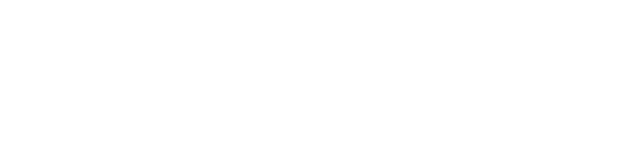
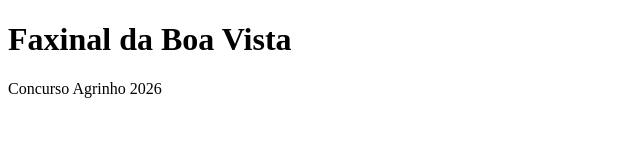
Before and after one commit to HenryGasparotto/henry_agrinho_programacao_2026, a plain HTML site: page index.html in a window 1280 px wide. Shown: the whole page, without its empty margins (0-640 px from the left). Drawn offline with Linux system fonts and the light colour scheme.

Commit message:
ssssssssssssssssssss

```diff
--- a/index.html
+++ b/index.html
@@ -6,6 +6,7 @@
     <title>Págna Agrinho</title>
 </head>
 <body>
-
+    <h1>Faxinal da Boa Vista</h1>
+    <p>Concurso Agrinho 2026</p>
 </body>
 </html>
```
